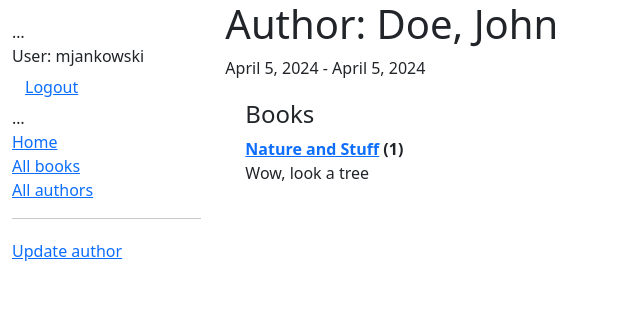
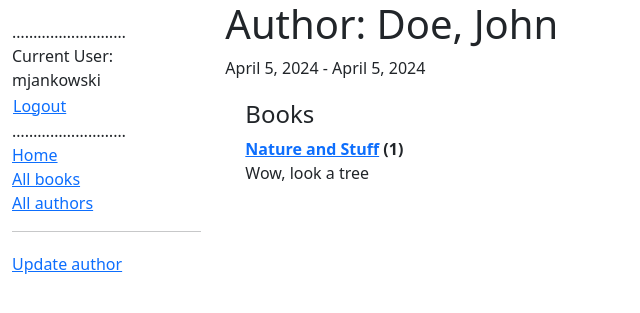
Before and after one commit to mjankowski19/csci313-assignment-4-Matthew-Jankowski, a Django app: page /catalog/author/2 in a window 1280 px wide. Shown: the top 313 px of the page, without its empty margins (0-640 px from the left). Run offline with Django 5.2, Linux system fonts and the light colour scheme; a user stored in the database is signed in; data comes from the database, SQL or seed files in the repository; both versions use the stored data as it was after the commit.

Commit message:
almost there

```diff
--- a/Projects for Django/locallibrary/catalog/static/css/styles.css
+++ b/Projects for Django/locallibrary/catalog/static/css/styles.css
@@ -3,3 +3,11 @@
   padding: 0;
   list-style: none;
 }
+
+#logout-form {
+  display: inline;
+}
+#logout-form button {
+  padding: 0;
+  margin: 0;
+}
--- a/Projects for Django/locallibrary/catalog/templates/base_generic.html
+++ b/Projects for Django/locallibrary/catalog/templates/base_generic.html
@@ -21,9 +21,9 @@
           {% block sidebar %}
             <ul class="sidebar-nav">
               <ul class="sidebar-nav">
-                …
+                ………………………
                {% if user.is_authenticated %}
-                 <li>User: {{ user.get_username }}</li>
+                 <li>Current User: {{ user.get_username }}</li>
                  <li>
                    <form id="logout-form" method="post" action="{% url 'admin:logout' %}">
                      {% csrf_token %}
@@ -33,8 +33,7 @@
                {% else %}
                  <li><a href="{% url 'login' %}?next={{ request.path }}">Login</a></li>
                {% endif %}
-                …
-              </ul>
+                ………………………
 
               <li><a href="{% url 'index' %}">Home</a></li>
               <li><a href="{% url 'books' %}">All books</a></li>
```
Also changed, not shown: Projects for Django/locallibrary/db.sqlite3.
